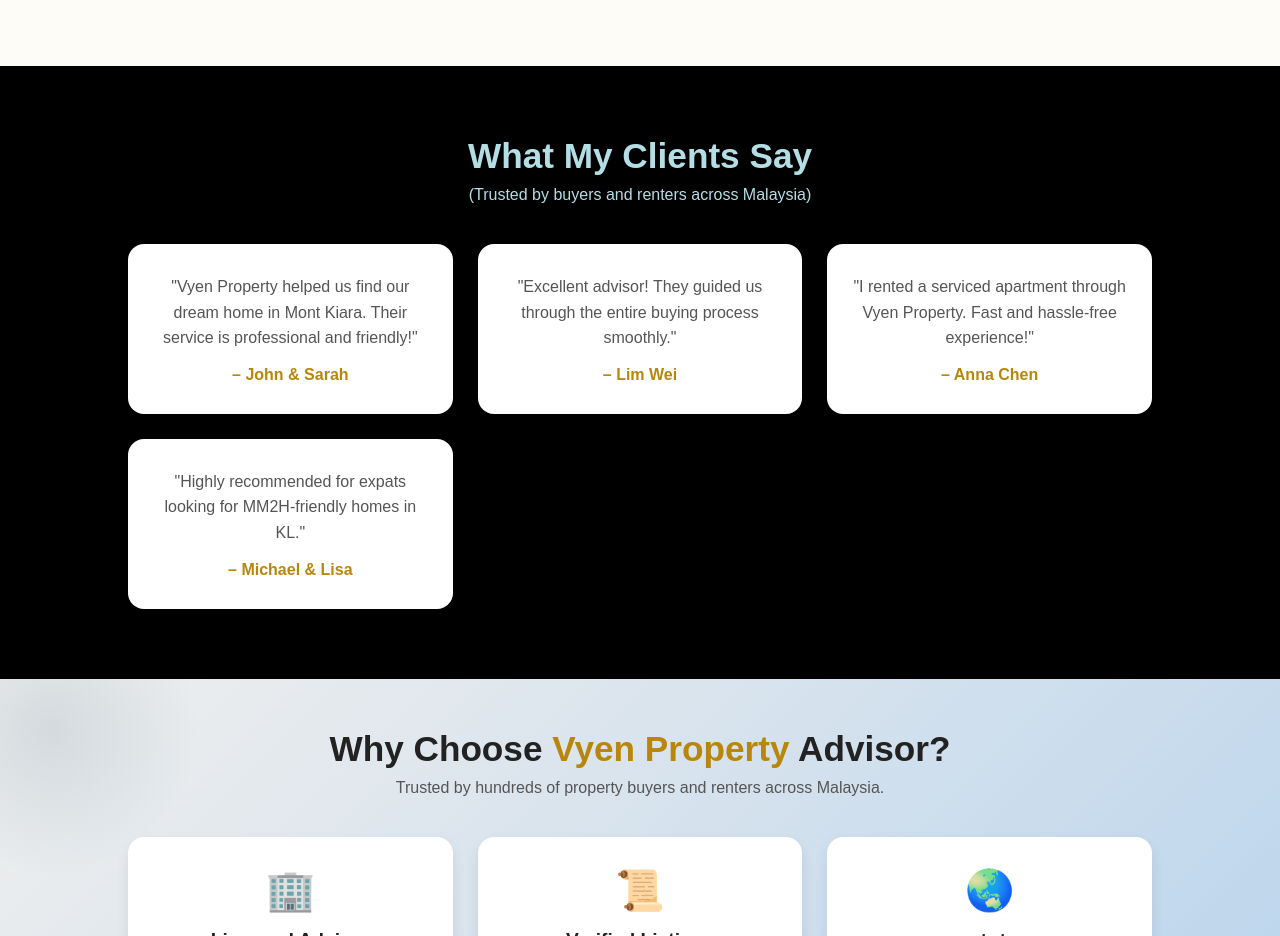
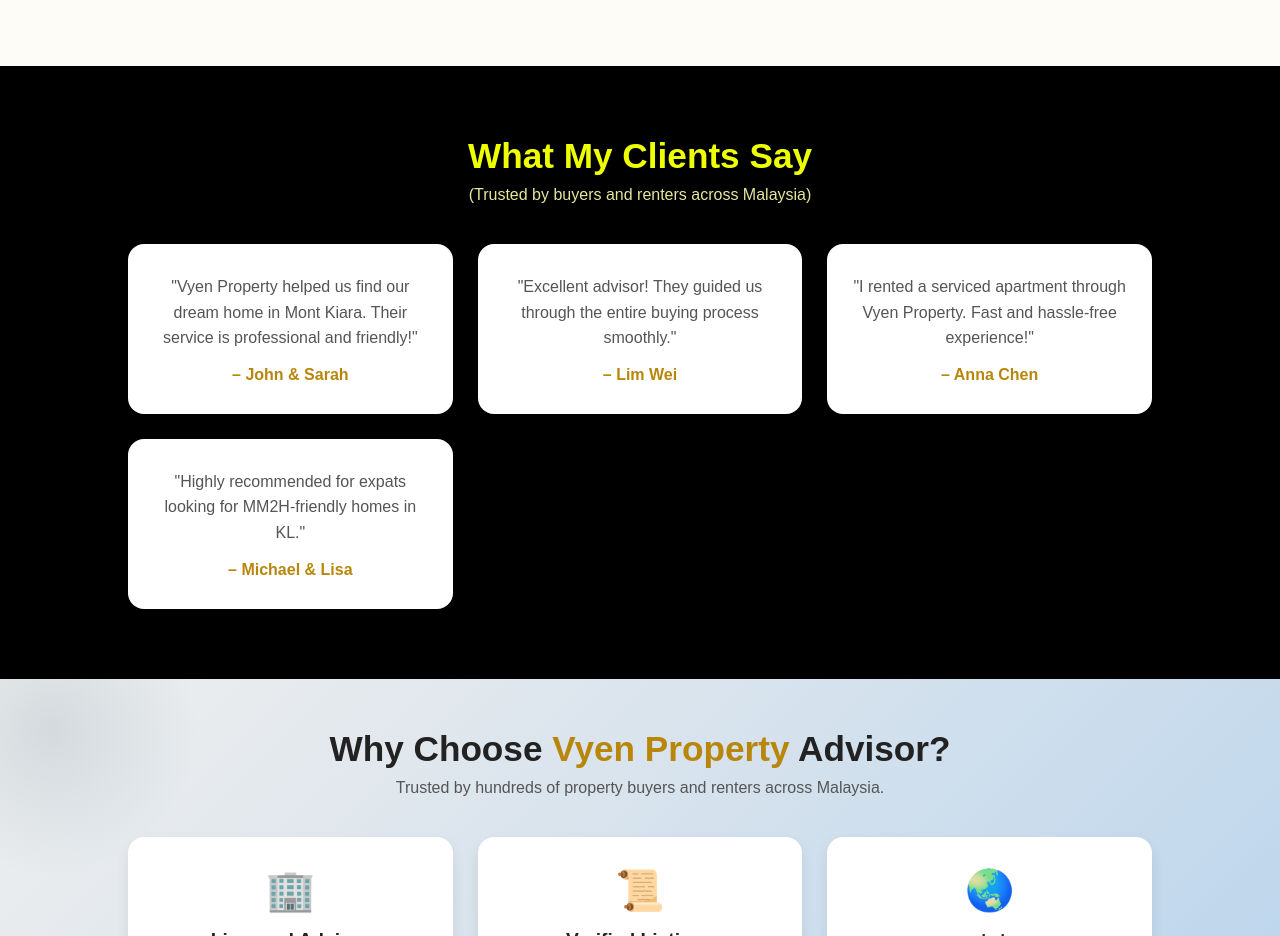
Before and after one commit to RSBusinessTech/vyenpropertyadvisor-ui, an Angular app: page /home in a window 1280 px wide. Shown: the part 2020-2956 px from the top of the page. Built offline with nearby package versions, Linux system fonts and the light colour scheme.

Commit message:
Changing color

```diff
--- a/src/app/features/home/home.component.css
+++ b/src/app/features/home/home.component.css
@@ -400,7 +400,8 @@
   font-size: 2.2rem;
   font-weight: 700;
   margin-bottom: 10px;
-  color: rgb(180, 222, 230);
+  /* color: rgb(180, 222, 230); */
+  color: rgb(238, 255, 0)
 }
 
 .testimonials-section .section-title span {
@@ -409,7 +410,8 @@
 
 .testimonials-section .section-subtitle {
   font-size: 1rem;
-  color: rgb(180, 222, 230);
+  /* color: rgb(180, 222, 230); */
+  color: rgb(231, 230, 156);
   margin-bottom: 40px;
 }
 
```
